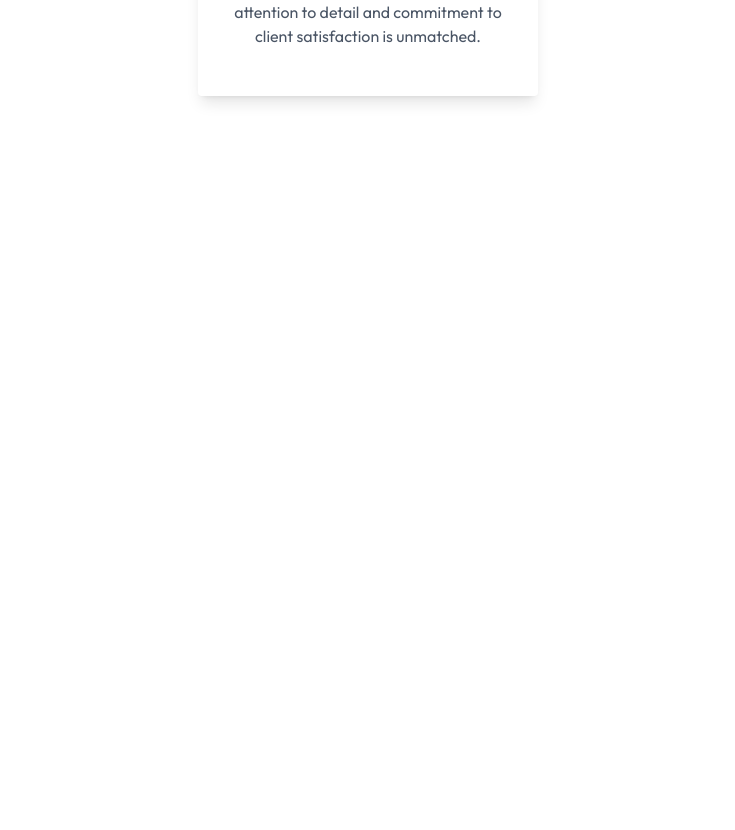
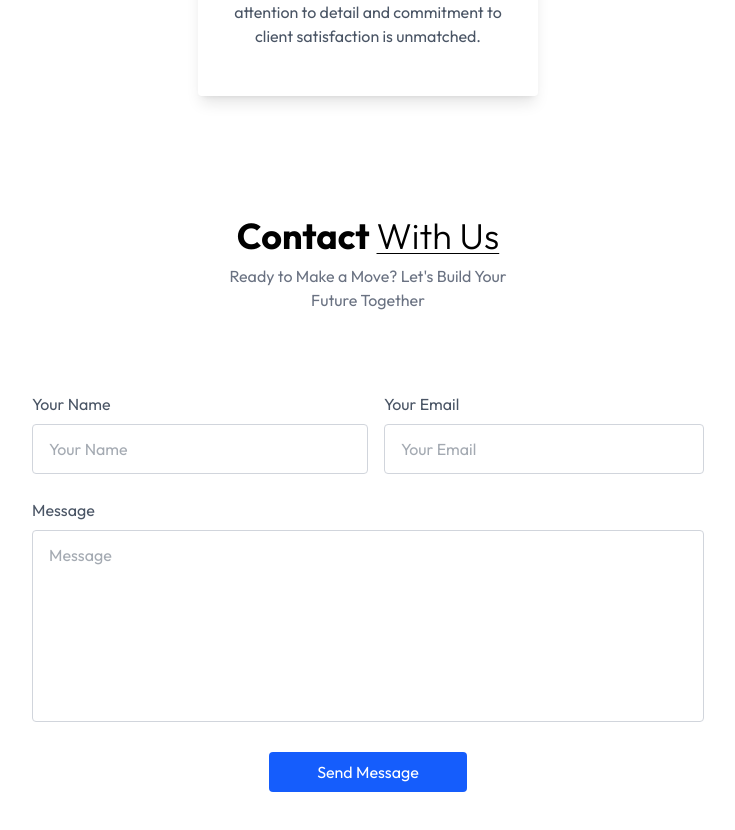
Before and after one commit to AJFShuvo/Asset--Solutions, a React (Vite) app in the folder AssetSolution/: page / in a window 1280 px wide. Shown: the part 3382-4212 px from the top of the page, without its empty margins (272-1007 px from the left). Before the commit the page ends 3518 px from the top, so only its background shows below. Built offline with nearby package versions, Linux system fonts and the light colour scheme.

Commit message:
Contact.jsx(structure) added

```diff
--- a/AssetSolution/src/App.jsx
+++ b/AssetSolution/src/App.jsx
@@ -4,6 +4,7 @@
 import Projects from './components/Projects';
 import Testimonials from './components/Testimonials';
 import ReactLenis from 'lenis/react'
+import Contact from './components/Contact';
 const App = () => {
   return (
     <ReactLenis
@@ -23,6 +24,7 @@
         <About/>
         <Projects/>
         <Testimonials/>
+        <Contact/>
     </div>
     </ReactLenis>
   )
--- /dev/null
+++ b/AssetSolution/src/components/Contact.jsx
@@ -0,0 +1,41 @@
+import React from "react";
+
+const Contact = () => {
+  return (
+    <div
+      className="text-center p-6 py-20 lg:px-32 w-full overflow-hidden"
+      id="Contact"
+    >
+      <h1 className="text-2xl sm:text-4xl font-bold mb-2 text-center">
+        Contact{" "}
+        <span className="underline underline-offset-4 decoration-1 under font-light">
+          With Us
+        </span>
+      </h1>
+      <p className="text-center text-gray-500 mb-12 max-w-80 mx-auto">Ready to Make a Move? Let's Build Your Future Together</p>
+
+   <form className="max-w-2xl mx-auto text-gray-600 pt-8">
+    <div className="flex flex-wrap">
+        <div className="w-full md:w-1/2 text-left">
+            Your Name
+        <input className="w-full border border-gray-300 rounded py-3 px-4 mt-2" type="text" name="Name" placeholder="Your Name" required/>
+        </div>
+        <div className="w-full md:w-1/2 text-left md:pl-4">
+            Your Email
+        <input className="w-full border border-gray-300 rounded py-3 px-4 mt-2" type="email" name="Email" placeholder="Your Email" required/>
+        </div>
+    </div>
+    <div className="my-6 text-left">
+        Message
+        <textarea placeholder="Message" className="w-full border border-gray-300 rounded py-3 px-4 mt-2 h-48 resize-none" name="Message" required></textarea>
+    </div>
+    <button className="bg-blue-600 text-white py-2 px-12 mb-10 rounded">Send Message</button>
+   </form>
+
+
+
+    </div>
+  );
+};
+
+export default Contact;
--- a/AssetSolution/src/components/Navbar.jsx
+++ b/AssetSolution/src/components/Navbar.jsx
@@ -1,4 +1,4 @@
-// //1h:53min:11s
+// //2h:00min:11s
 // import React,{useEffect, useState} from "react";
 // import { assets } from "../assets/assets";
 // const Navbar = () => {
```
